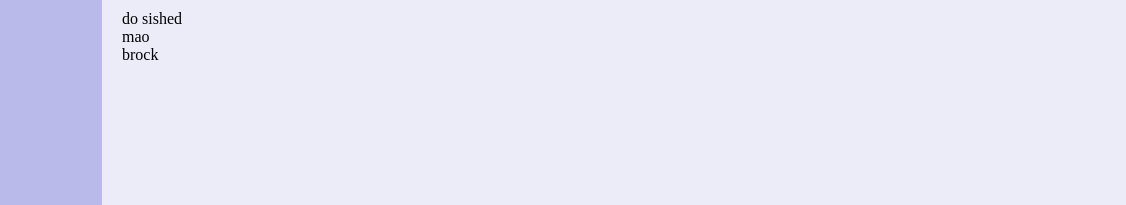
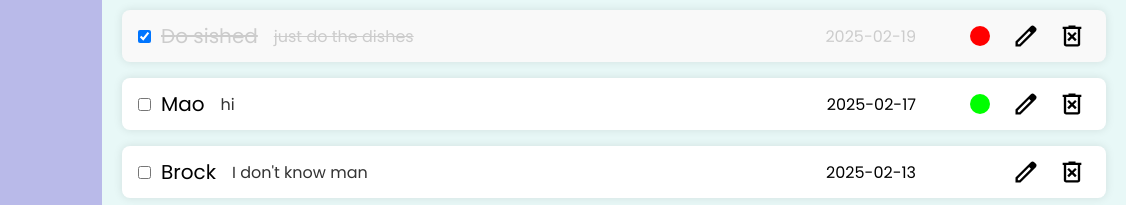
Before and after one commit to major101x/todo-list, a website built with webpack: page src/template.html in a window 1280 px wide. Both pictures are taken after a click on the button "Nig". Shown: the part 109-314 px from the top of the page, 154-1280 px from the left. Built offline with nearby package versions, Linux system fonts and the light colour scheme; files whose address does not match are found by name.

Commit message:
add todo items to projectDisplay

```diff
--- a/src/projectDisplay.js
+++ b/src/projectDisplay.js
@@ -1,3 +1,6 @@
+import editIcon from "./assets/icons/edit.svg";
+import deleteIcon from "./assets/icons/delete.svg";
+
 export const projectDisplay = (projectTitle, todoList, todoContainer) => {
   todoContainer.textContent = "";
 
@@ -22,7 +25,70 @@ export const projectDisplay = (projectTitle, todoList, todoContainer) => {
   todoList.forEach((todo) => {
     const todoItem = document.createElement("div");
     todoItem.classList.add("todo-item");
-    todoItem.textContent = todo.title;
+    if (todo.checked) {
+      todoItem.classList.add("todo-item-checked");
+    }
     todoListContainer.appendChild(todoItem);
+
+    const todoItemLeft = document.createElement("div");
+    todoItemLeft.classList.add("todo-item-left");
+    todoItem.appendChild(todoItemLeft);
+
+    const todoItemCheckbox = document.createElement("input");
+    todoItemCheckbox.classList.add("todo-item-checkbox");
+    todoItemCheckbox.type = "checkbox";
+    todoItemCheckbox.checked = todo.checked;
+    todoItemLeft.appendChild(todoItemCheckbox);
+
+    const todoItemTitle = document.createElement("p");
+    todoItemTitle.classList.add("todo-item-title");
+    todoItemTitle.textContent = todo.title;
+    todoItemLeft.appendChild(todoItemTitle);
+
+    const todoItemDescription = document.createElement("p");
+    todoItemDescription.classList.add("todo-item-description");
+    todoItemDescription.textContent = todo.description;
+    todoItem.appendChild(todoItemDescription);
+
+    const todoItemRight = document.createElement("div");
+    todoItemRight.classList.add("todo-item-right");
+    todoItem.appendChild(todoItemRight);
+
+    const todoItemDate = document.createElement("p");
+    todoItemDate.classList.add("todo-item-date");
+    todoItemDate.textContent = todo.dueDate;
+    todoItemRight.appendChild(todoItemDate);
+
+    const todoItemPriority = document.createElement("div");
+    todoItemPriority.classList.add("todo-item-priority");
+    todoItemPriority.classList.add(`${todo.priority}Priority-todo`);
+    todoItemPriority.setAttribute("title", `${todo.priority} priority`);
+    todoItemRight.appendChild(todoItemPriority);
+
+    const todoItemEditButton = document.createElement("button");
+    todoItemEditButton.classList.add("todo-item-edit");
+    todoItemRight.appendChild(todoItemEditButton);
+
+    const todoItemEditIcon = document.createElement("img");
+    todoItemEditIcon.classList.add("todo-item-edit-icon");
+    todoItemEditIcon.classList.add("icon");
+    todoItemEditIcon.src = editIcon;
+    todoItemEditButton.appendChild(todoItemEditIcon);
+
+    const todoItemDeleteButton = document.createElement("button");
+    todoItemDeleteButton.classList.add("todo-item-delete");
+    todoItemRight.appendChild(todoItemDeleteButton);
+
+    const todoItemDeleteIcon = document.createElement("img");
+    todoItemDeleteIcon.classList.add("todo-item-delete-icon");
+    todoItemDeleteIcon.classList.add("icon");
+    todoItemDeleteIcon.src = deleteIcon;
+    todoItemDeleteButton.appendChild(todoItemDeleteIcon);
+
+    todoItemCheckbox.addEventListener("change", () => {
+      todo.checked = todoItemCheckbox.checked;
+      projectDisplay(projectTitle, todoList, todoContainer);
+      console.log(todo);
+    });
   });
 };
--- a/src/styles.css
+++ b/src/styles.css
@@ -2,6 +2,7 @@
 :root {
   --text: #05100f;
   --background: #e8f8f7;
+  --background-100: #d8f3f1;
   --primary: #306a9c;
   --secondary: #b9bae9;
   --secondaryHover: #8b8cda;
@@ -65,11 +66,12 @@ button:hover {
 
 .sidebar {
   background-color: var(--secondary);
-  color: #fff;
+  color: var(--text);
   width: 20%;
   height: 100%;
   padding: 1.2rem;
   font-family: "poppins", sans-serif;
+  position: sticky;
 }
 
 .sidebar-header {
@@ -145,7 +147,7 @@ button:hover {
   width: 80%;
   height: 100%;
   padding: 4rem 2rem;
-  background-color: #ececf9;
+  background-color: var(--background);
 }
 
 .todo-header {
@@ -159,6 +161,7 @@ button:hover {
   padding-bottom: 1rem;
   border-bottom: 1px solid #000;
   text-transform: capitalize;
+  position: sticky;
 }
 
 .number-of-todos {
@@ -171,5 +174,112 @@ button:hover {
   display: flex;
   justify-content: center;
   align-items: center;
-  color: #ececf9;
+  color: white;
 }
+
+.todo-list-container {
+  display: flex;
+  flex-direction: column;
+  gap: 1.6rem;
+  height: auto;
+}
+
+.todo-item {
+  display: flex;
+  flex-direction: row;
+  justify-content: space-between;
+  align-items: center;
+  padding: 0.8rem 1.6rem;
+  background-color: #fff;
+  border-radius: 8px;
+  box-shadow: 0 0 10px rgba(0, 0, 0, 0.1);
+  cursor: pointer;
+  font-family: "poppins", sans-serif;
+  transition: all 0.2s;
+  gap: 16px;
+}
+
+.todo-item.todo-item-checked {
+  background-color: #f9f9f9;
+}
+
+.todo-item.todo-item-checked:hover {
+  background-color: #f9f9f9;
+  color: #ccc;
+}
+
+.todo-item.todo-item-checked .todo-item-title {
+  text-decoration: line-through;
+  color: #ccc;
+}
+
+.todo-item.todo-item-checked .todo-item-description {
+  text-decoration: line-through;
+  color: #ccc;
+}
+
+.todo-item.todo-item-checked .todo-item-date {
+  color: #ccc;
+}
+
+.todo-item:hover {
+  background-color: var(--secondary);
+  color: var(--text);
+}
+
+.todo-item button {
+  display: flex;
+  align-items: center;
+  gap: 1rem;
+  padding: 4px;
+}
+
+.todo-item-left {
+  display: flex;
+  align-items: center;
+  gap: 1rem;
+}
+
+.todo-item-right {
+  display: flex;
+  align-items: center;
+  gap: 1rem;
+}
+
+.todo-item-title {
+  font-size: 2rem;
+}
+
+.todo-item-title::first-letter {
+  text-transform: uppercase;
+}
+
+.todo-item-description {
+  font-size: 1.6rem;
+  color: #333;
+  flex: 1;
+}
+
+.todo-item-priority {
+  width: 2rem;
+  height: 2rem;
+  border-radius: 50%;
+  margin: 0.8rem;
+}
+
+.lowPriority-todo {
+  background-color: var(--lowPriority);
+}
+
+.mediumPriority-todo {
+  background-color: var(--mediumPriority);
+}
+
+.highPriority-todo {
+  background-color: var(--highPriority);
+}
+
+.todo-item-date {
+  font-size: 1.6rem;
+  margin-right: 3.6rem;
+}
```
